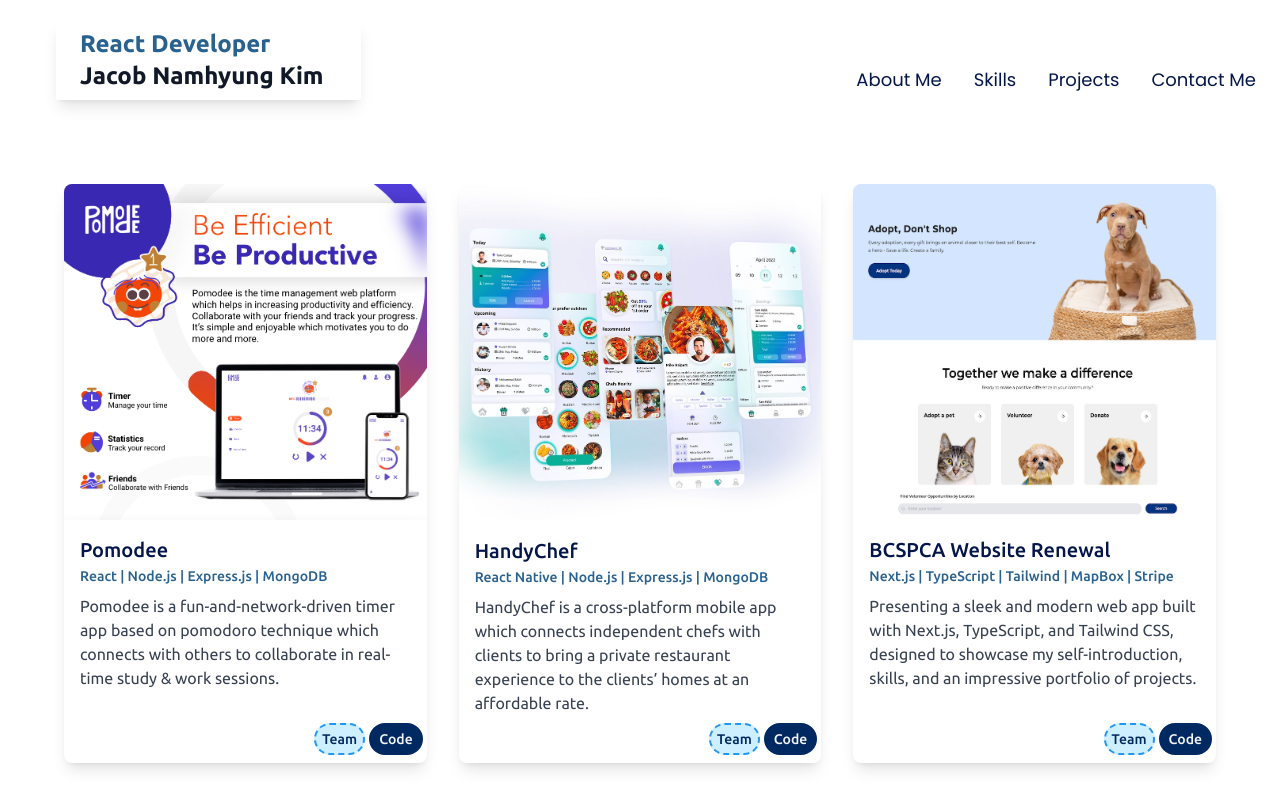
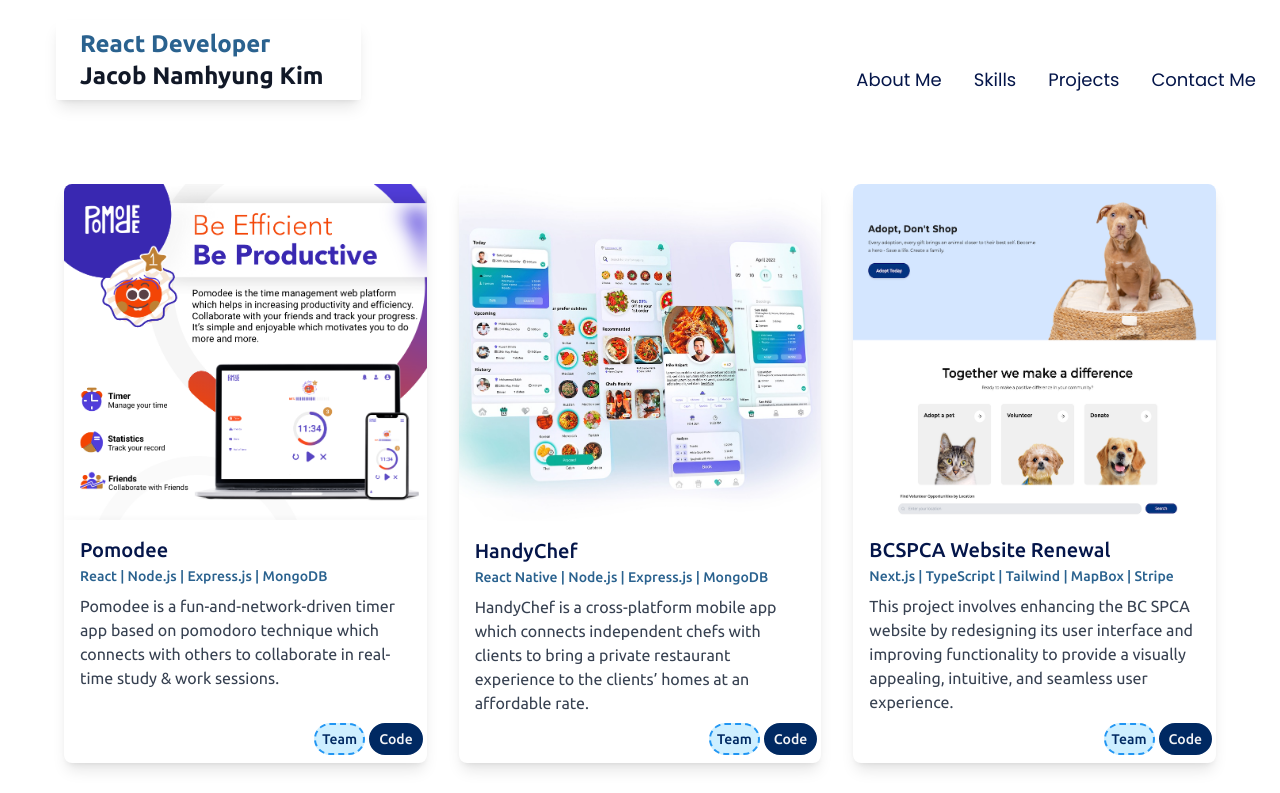
Before and after one commit to everywherejacobkim/portfolio-renewal-nextjs, a Next.js app: page /projects in a window 1280 px wide. Shown: the top 793 px of the page. Built offline with nearby package versions, Linux system fonts and the light colour scheme; a web font is replaced by a local one.

Commit message:
Chore: update project description

```diff
--- a/src/pages/projects/index.tsx
+++ b/src/pages/projects/index.tsx
@@ -32,7 +32,7 @@
       type: "Team",
       title: "BCSPCA Website Renewal",
       description:
-        "Presenting a sleek and modern web app built with Next.js, TypeScript, and Tailwind CSS, designed to showcase my self-introduction, skills, and an impressive portfolio of projects.",
+        "This project involves enhancing the BC SPCA website by redesigning its user interface and improving functionality to provide a visually appealing, intuitive, and seamless user experience.",
       stack: "Next.js | TypeScript | Tailwind | MapBox | Stripe",
       image: "/assets/images/projects/bcspcaRenewal.png",
       link: "https://bc-spca-renewal.netlify.app",
```
